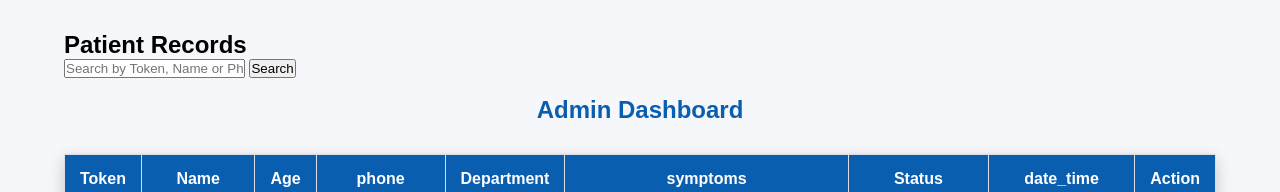
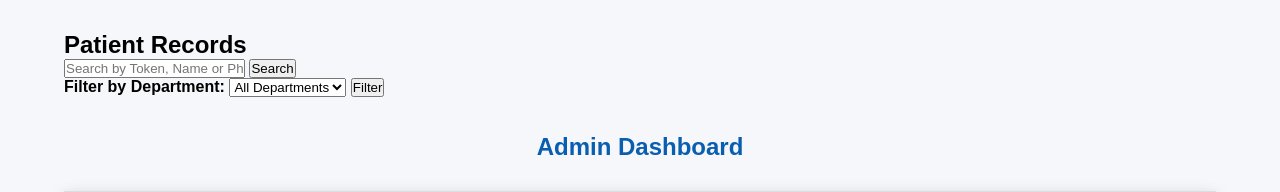
Before and after one commit to Prakash-Bk/hospital-queue-system, a Flask app: page /admin in a window 1280 px wide. Shown: the part 1235-1427 px from the top of the page. Run offline with Flask 3, Linux system fonts and the light colour scheme; the visitor is signed in with stand-in values (Sample User, id 1); data comes from the database, SQL or seed files in the repository.

Commit message:
Describe what you changed

```diff
--- a/templates/admin.html
+++ b/templates/admin.html
@@ -102,6 +102,22 @@ href="{{ url_for('static', filename='css/style.css') }}">
     </button>
 
 </form>
+
+<form method="GET" action="/admin">
+    <label><strong>Filter by Department:</strong></label>
+
+    <select name="department">
+        <option value="">All Departments</option>
+        <option value="General">General</option>
+        <option value="Dental">Dental</option>
+        <option value="Cardiology">Cardiology</option>
+        <option value="Orthopedic">Orthopedic</option>
+    </select>
+
+    <button type="submit">Filter</button>
+</form>
+
+<br>
 
 <br>
 
```
